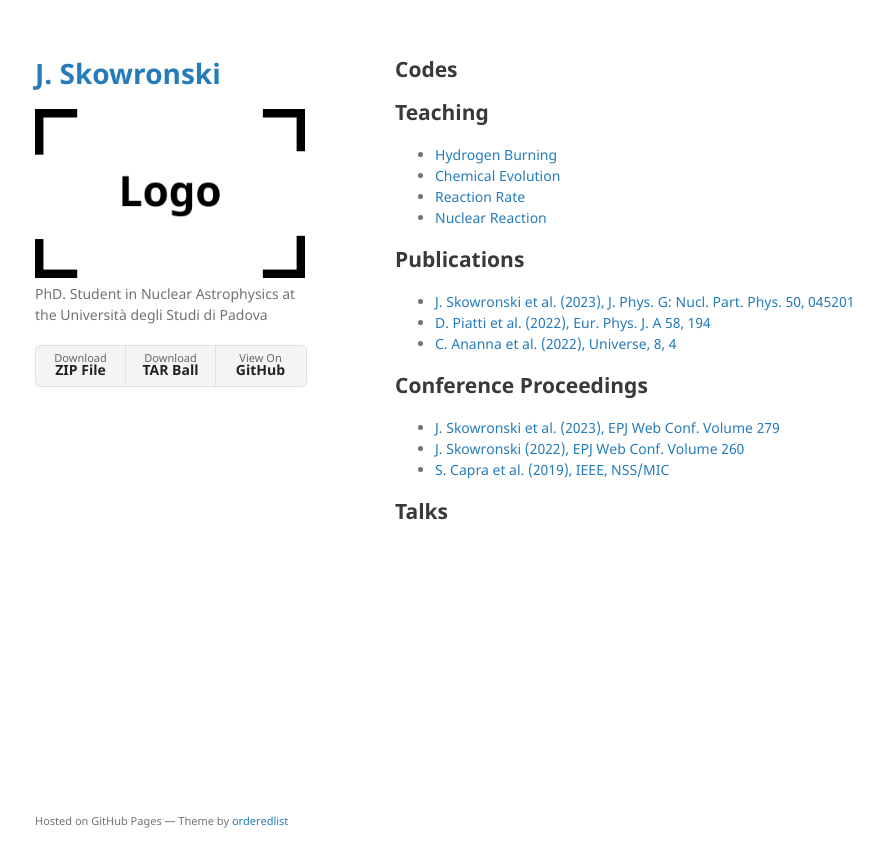
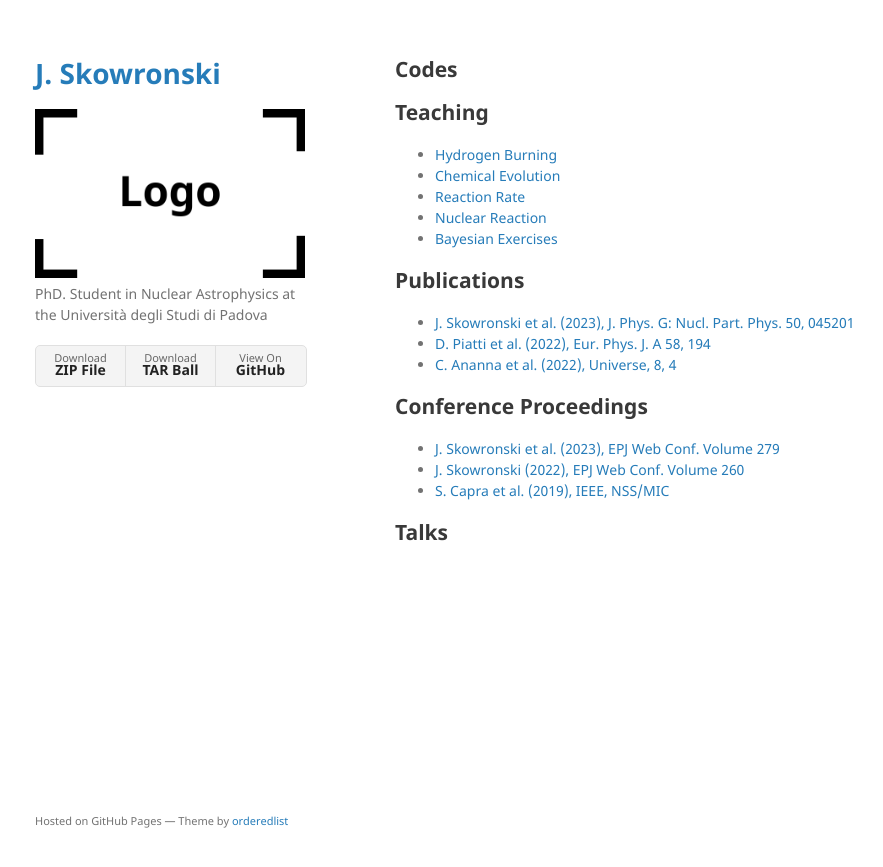
Before and after one commit to skowrons94/skowrons94.github.io, a Jekyll site: the page built from index.md, in a window 1280 px wide. Shown: the top 867 px of the page, without its empty margins (175-1058 px from the left). Built offline with Jekyll 4.4.1, drawn with Linux system fonts in a browser that asks for light colours.

Commit message:
Updated notebooks links

```diff
--- a/index.md
+++ b/index.md
@@ -6,10 +6,11 @@ layout: default
 
 ## Teaching
 
-*   [Hydrogen Burning](./another-page.html)
-*   [Chemical Evolution](./another-page.html)
-*   [Reaction Rate](./another-page.html)
-*   [Nuclear Reaction](./another-page.html)
+*   [Hydrogen Burning](https://github.com/skowrons94/Hydrogen_Burning)
+*   [Chemical Evolution](https://github.com/skowrons94/Chemical_Evolution)
+*   [Reaction Rate](https://github.com/skowrons94/Reaction_Rate)
+*   [Nuclear Reaction](https://github.com/skowrons94/Nuclear_Reaction)
+*   [Bayesian Exercises](https://github.com/skowrons94/Bayesian)
 
 ## Publications
 
```
